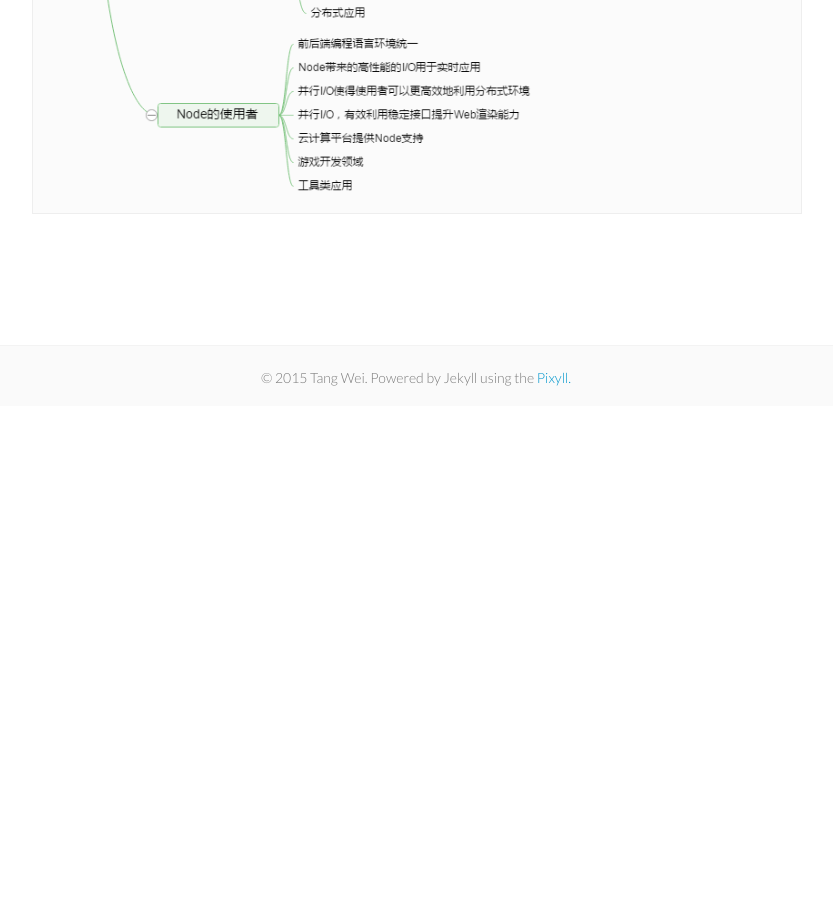
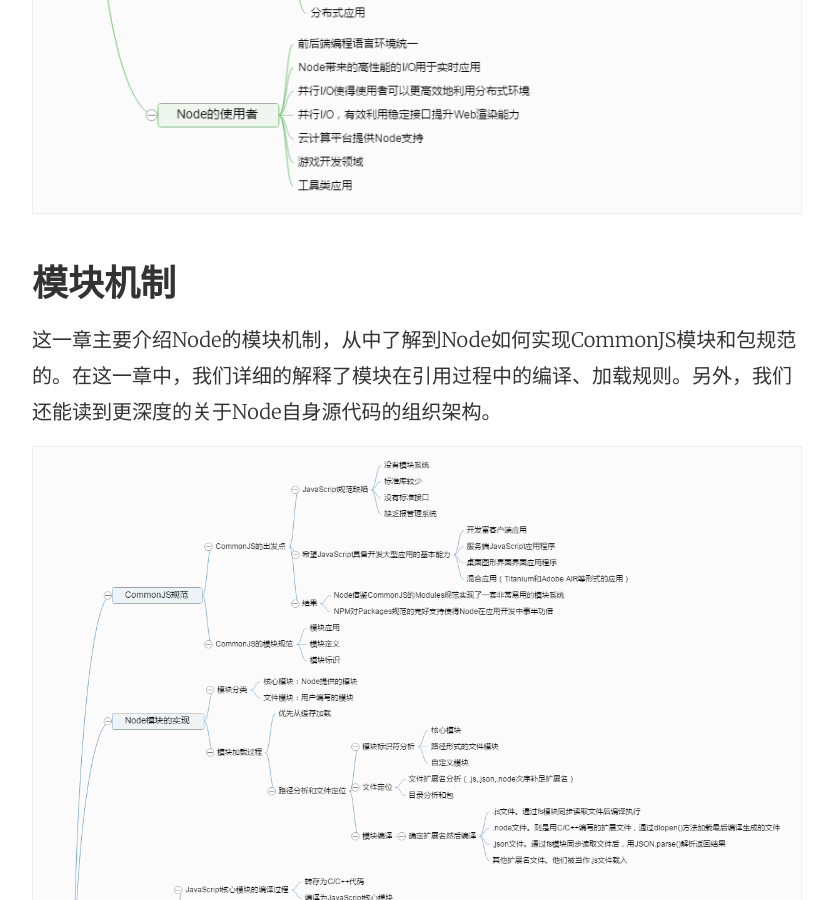
Before and after one commit to tw93/tw93.github.io, a Jekyll site: the page built from _posts/2015-03-01-shen-ru-qian-chu-nodejs-reading-mind-map.md, in a window 1280 px wide and 900 px high, scrolled down 1281 px. Shown: the whole window, without its empty margins (224-1057 px from the left). Built offline with Jekyll 4.4.1, drawn with Linux system fonts in a browser that asks for light colours; before the commit the page ends 1687 px from its top, so only the background shows below that.

Commit message:
node模块机制

```diff
--- a/_posts/2015-03-01-shen-ru-qian-chu-nodejs-reading-mind-map.md
+++ b/_posts/2015-03-01-shen-ru-qian-chu-nodejs-reading-mind-map.md
@@ -13,3 +13,8 @@ categories: Node学习笔记
 这一章简要介绍了Node，从中可以了解Node的发展历程及其带来的影响和价值。
 
 ![Node简介](http://tw93.github.io/images/Node1.png)
+
+###模块机制
+这一章主要介绍Node的模块机制，从中了解到Node如何实现CommonJS模块和包规范的。在这一章中，我们详细的解释了模块在引用过程中的编译、加载规则。另外，我们还能读到更深度的关于Node自身源代码的组织架构。
+
+![Node模块机制](http://tw93.github.io/images/Node2.png)
```
Also changed, not shown: images/Node2.png (added).
